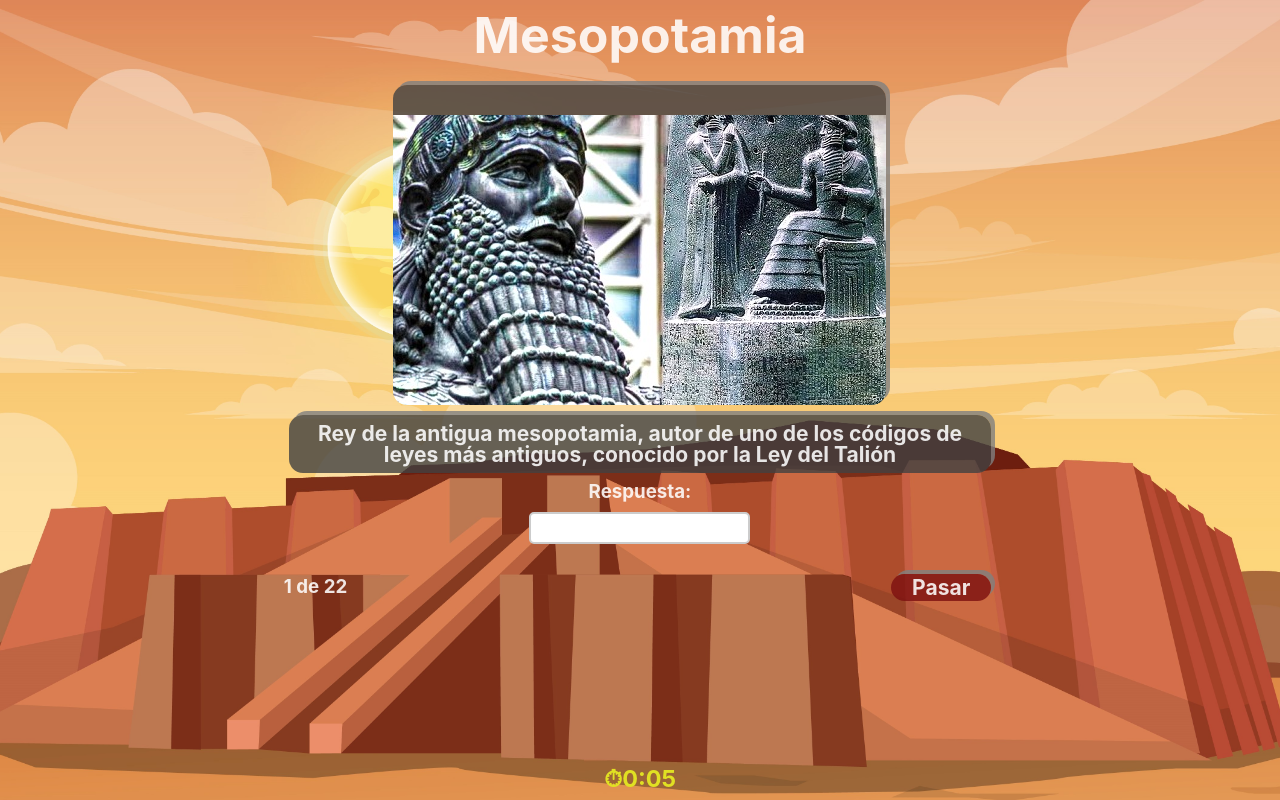
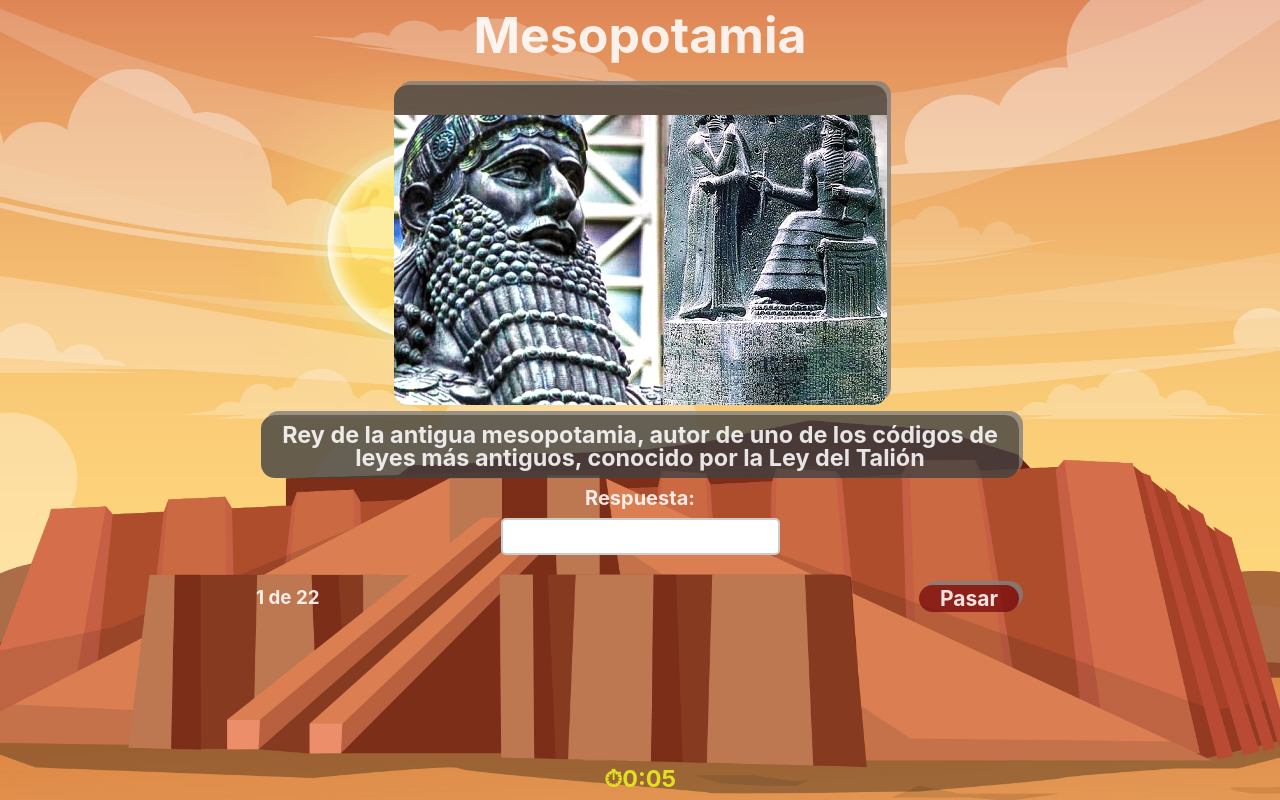
Before and after one commit to mterrera29/cercano-oriente, a React (Vite) app: page /game in a window 1280 px wide. Built offline with nearby package versions, Linux system fonts and the light colour scheme.

Commit message:
puntajes final

```diff
--- a/src/App.css
+++ b/src/App.css
@@ -86,7 +86,7 @@
   padding: 0.5rem;
   background-color: var(--oscuro);
   box-shadow:4px -4px var(--claro);
-  font-size: 18px;
+  font-size: 20px;
 }
 
 .inputs{
@@ -98,13 +98,14 @@
 }
 .inputForm > *{
   margin: 5px;
+  font-size: 20px;
 }
 
 .input-style {
   padding: 5px;
   border: 2px solid #ccc;
   border-radius: 5px;
-  font-size: 16px;
+  font-size: 20px;
   color: #555;
   outline: none;
 }
```
